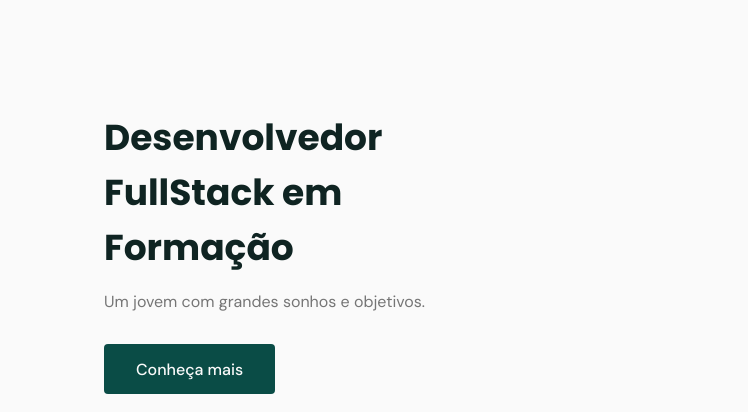
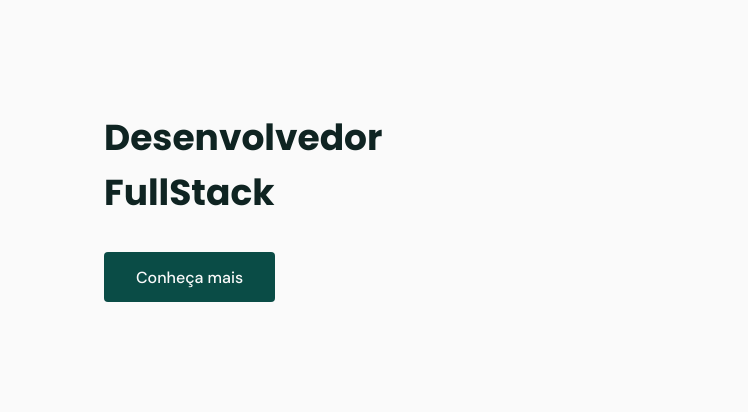
Before and after one commit to LourencoMarques/LourencoM, a plain HTML site: page index.html in a window 1280 px wide. Shown: the part 122-534 px from the top of the page, 0-748 px from the left. Drawn offline with nearby package versions, Linux system fonts and the light colour scheme; files whose address does not match are found by name.

Commit message:
Update index.html

```diff
--- a/index.html
+++ b/index.html
@@ -58,9 +58,9 @@
             />
           </div>
           <div class="text">
-            <h2 class="title">Desenvolvedor FullStack em Formação</h2>
+            <h2 class="title">Desenvolvedor FullStack </h2>
             <p>
-              Um jovem com grandes sonhos e objetivos.
+
             </p>
             <a class="button" href="#about">Conheça mais</a>
           </div>
```
